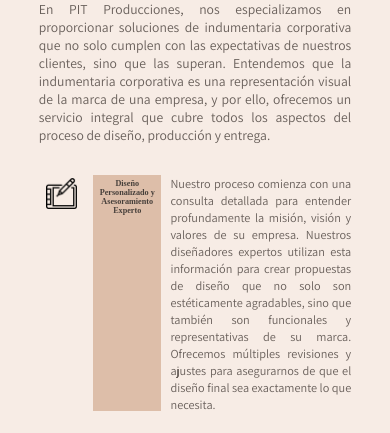
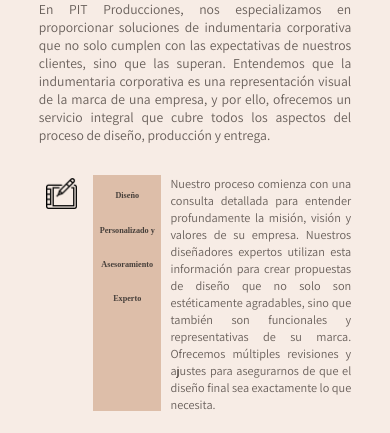
Before and after one commit to RoxxVS/PIT-producciones, a plain HTML site: page index.html in a window 390 px wide. Shown: the part 667-1100 px from the top of the page. Drawn offline with Linux system fonts and the light colour scheme; files whose address does not match are found by name; a web font is replaced by a local one.

Commit message:
Update styles.css

```diff
--- a/styles.css
+++ b/styles.css
@@ -282,6 +282,7 @@ font-weight: 700;
     .serv h4 {
         font-size: 0.7rem;
         text-align: center;
+        line-height: 2.5rem;
         }
     .serv p {
         font-size: 0.8rem;
```
